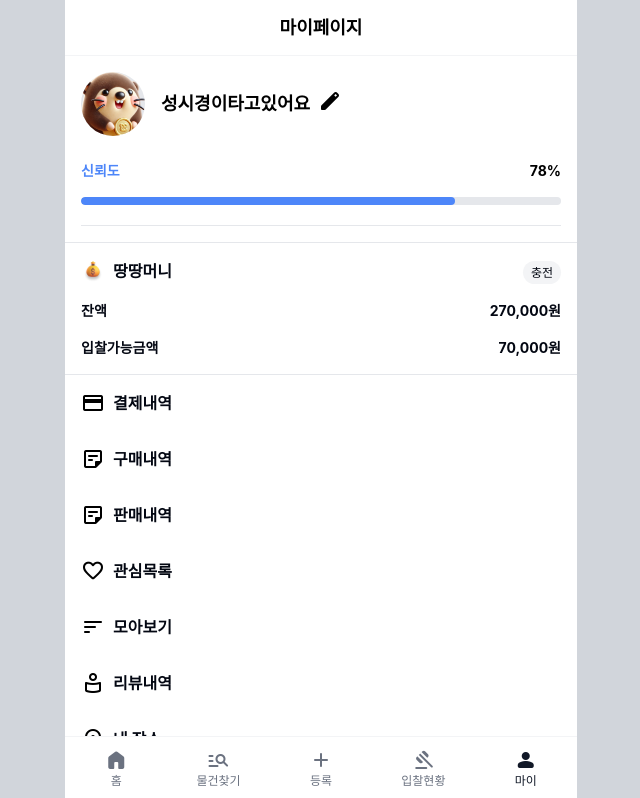
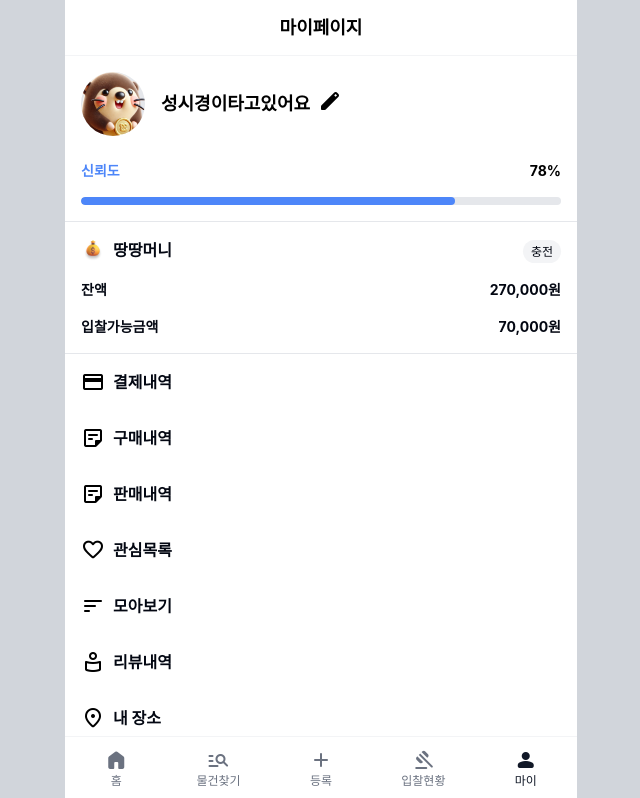
Before and after one commit to wndgur2/ddang, a React (Vite) app: page /mypage in a window 1280 px wide. Shown: the top 798 px of the page, without its empty margins (319-959 px from the left). Built offline with nearby package versions, Linux system fonts and the light colour scheme.

Commit message:
build: 0129 리뷰 후 배포

```diff
--- a/src/components/icons/MaterialIcon.jsx
+++ b/src/components/icons/MaterialIcon.jsx
@@ -1,6 +1,7 @@
 import PropTypes from 'prop-types'
 
 function MaterialIcon({ name, color, size = 24, filled, style }) {
+  /* icon 불러오기 전에 text 대신 skeleton 출력하기 */
   const iconStyle = {
     fontVariationSettings: `'FILL' ${filled ? 1 : 0},
     'wght' 400,
--- a/src/features/user/components/MyPageMenu.jsx
+++ b/src/features/user/components/MyPageMenu.jsx
@@ -6,9 +6,7 @@ function MyPageMenu({ icon, title, to }) {
   return (
     <Link to={to} className='flex items-center gap-2 p-4'>
       <MaterialIcon {...icon} />
-      <span className='font-[Inter] font-bold text-[16px] text-gray-950'>
-        {title}
-      </span>
+      <span className=' font-bold text-[16px] text-gray-950'>{title}</span>
     </Link>
   )
 }
--- a/src/features/user/components/Profile.jsx
+++ b/src/features/user/components/Profile.jsx
@@ -12,7 +12,7 @@ function Profile({ profileSrc, name, trustScore }) {
         <div className='ml-4'>
           <div className='flex items-center space-x-2'>
             <h3 className='text-lg font-semibold'>{name}</h3>
-            <Link to='/edit-profile'>
+            <Link to='edit-profile'>
               <button
                 style={{
                   color: 'var(--color-gray-400)',
@@ -42,7 +42,6 @@ function Profile({ profileSrc, name, trustScore }) {
             style={{ width: `${trustScore}%` }}
           ></div>
         </div>
-        <hr className='mt-5 border-gray-200' />
       </div>
     </div>
   )
```
